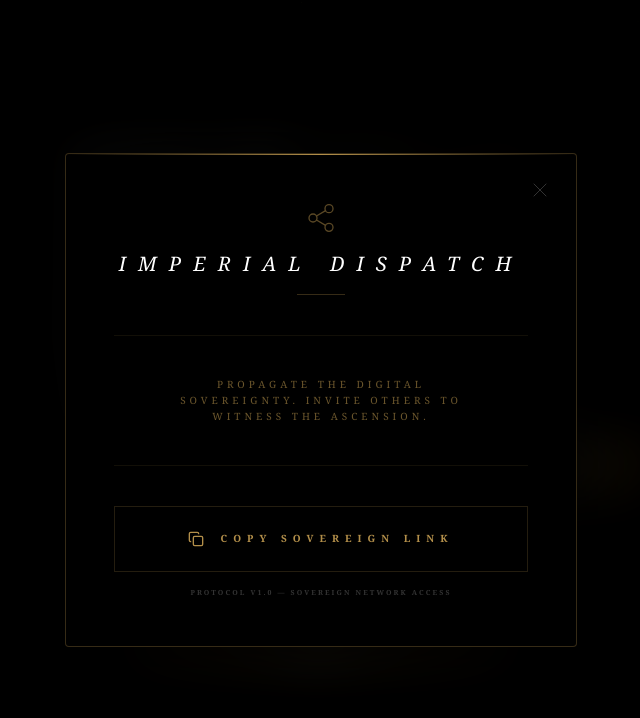
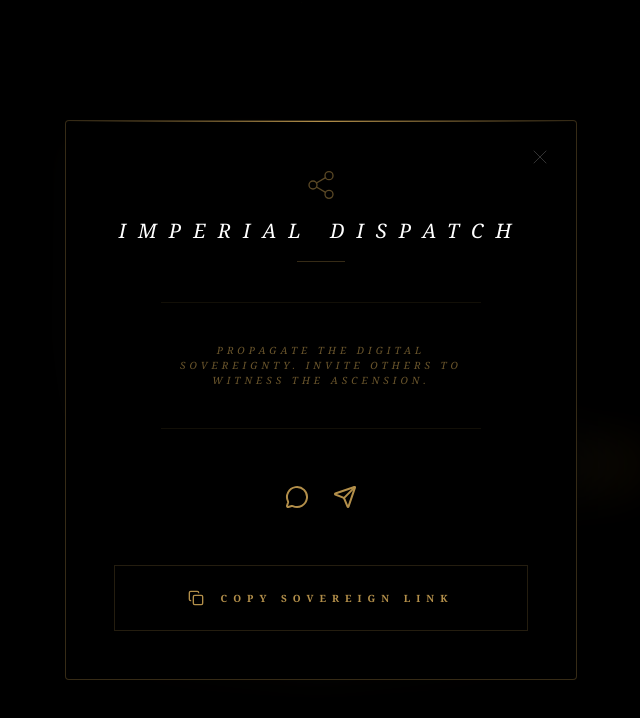
Before and after one commit to Imperial-Admin/NGC_PROJECT, a Next.js app in the folder frontend/: page / in a window 1280 px wide. Both pictures are taken after a click on the button "SHARE". Shown: the top 718 px of the page, without its empty margins (319-959 px from the left). Built offline with nearby package versions, Linux system fonts and the light colour scheme; no server answers.

Commit message:
Imperial Update: Activated History link and fixed Archive page code

```diff
--- a/frontend/app/page.tsx
+++ b/frontend/app/page.tsx
@@ -1,7 +1,7 @@
 "use client";
 import React, { useState, useEffect, useRef } from 'react';
 import { useRouter } from 'next/navigation';
-import { X, Copy, Check, Globe, Share2 } from 'lucide-react';
+import { X, Copy, Check, Globe, Share2, MessageCircle, Send } from 'lucide-react';
 
 export default function Home() {
   const router = useRouter();
@@ -167,7 +167,7 @@ export default function Home() {
             <div className="w-2.5 h-2.5 rounded-full bg-red-600 animate-pulse shadow-[0_0_12px_red]"></div>
             <span className="text-[10px] tracking-[0.4em] uppercase font-black text-white">Live</span>
          </div>
-         <p className="mt-2 text-lg md:text-xl font-mono font-black text-white tracking-tighter drop-shadow-[0_2px_8_rgba(0,0,0,1)] transition-all duration-1000 ease-in-out">
+         <p className="mt-2 text-lg md:text-xl font-mono font-black text-white tracking-tighter drop-shadow-[0_2px_8px_rgba(0,0,0,1)] transition-all duration-1000 ease-in-out">
             {onlineViewers.toLocaleString()}
          </p>
          <p className="text-[8px] uppercase tracking-[0.4em] text-[#b38f4a] font-bold opacity-80">LIVE GLOBAL AUDIENCE</p>
@@ -207,7 +207,7 @@ export default function Home() {
                    </div>
                 </div>
              </div>
-             <div className="absolute -bottom-[132px] left-0 w-64 h-32 pointer-events-none">
+             <div className="absolute -bottom-[132px] left-0 w-64 h-32 pointer-events-auto">
                 <div className="flex flex-col text-left absolute left-0 top-0">
                    <span className="text-[10px] uppercase tracking-[0.2em] text-[#b38f4a] font-bold">Endorse the</span>
                    <span className="text-[12px] uppercase tracking-[0.3em] text-white font-black leading-none">Imperial Asset</span>
@@ -294,39 +294,29 @@ export default function Home() {
          <div className="h-2 w-[1px] bg-[#b38f4a]/20"></div>
          <button className="text-[9px] tracking-[0.5em] uppercase text-[#b38f4a]/50 hover:text-white transition-all font-bold">Live Stream</button>
          <div className="h-2 w-[1px] bg-[#b38f4a]/20"></div>
-         <button className="text-[9px] tracking-[0.5em] uppercase text-[#b38f4a]/50 hover:text-white transition-all font-bold">History</button>
+         <button onClick={() => router.push('/history')} className="text-[9px] tracking-[0.5em] uppercase text-[#b38f4a]/50 hover:text-white transition-all font-bold">History</button>
       </div>
 
-      {/* --- חלונית השיתוף הקיסרית המשודרגת --- */}
       {isShareOpen && (
         <div className="fixed inset-0 z-[200] flex items-center justify-center p-6 transition-all duration-500">
            <div className="absolute inset-0 bg-black/90 backdrop-blur-xl" onClick={() => setIsShareOpen(false)}></div>
-
            <div className="relative w-full max-w-lg bg-black border border-[#b38f4a]/30 p-12 shadow-[0_0_100px_rgba(0,0,0,1)] rounded-sm animate-in zoom-in-95 duration-500 overflow-hidden">
               <div className="absolute top-0 left-0 w-full h-[1px]" style={{ background: `linear-gradient(to right, transparent, #b38f4a, transparent)` }}></div>
-
               <button onClick={() => setIsShareOpen(false)} className="absolute top-6 right-6 text-white/20 hover:text-[#b38f4a] transition-colors"><X className="w-6 h-6" strokeWidth={1} /></button>
-
               <div className="text-center space-y-10">
                  <div className="space-y-4">
                     <Share2 className="w-8 h-8 text-[#b38f4a] mx-auto opacity-50" strokeWidth={1} />
                     <h3 className="text-xl tracking-[0.6em] uppercase font-light text-white italic">Imperial Dispatch</h3>
                     <div className="h-[1px] w-12 bg-[#b38f4a]/30 mx-auto"></div>
                  </div>
-
-                 <div className="py-10 border-y border-[#b38f4a]/10">
-                    <p className="text-[10px] tracking-[0.4em] uppercase text-[#b38f4a]/60 leading-relaxed max-w-xs mx-auto">Propagate the digital sovereignty. Invite others to witness the ascension.</p>
+                 <div className="py-10 border-y border-[#b38f4a]/10 text-[10px] tracking-[0.4em] uppercase text-[#b38f4a]/60 italic font-medium max-w-xs mx-auto">Propagate the digital sovereignty. Invite others to witness the ascension.</div>
+                 <div className="flex justify-center gap-6 py-4">
+                    <button className="text-[#b38f4a] hover:text-white hover:scale-125 transition-all"><MessageCircle className="w-6 h-6" /></button>
+                    <button className="text-[#b38f4a] hover:text-white hover:scale-125 transition-all"><Send className="w-6 h-6" /></button>
                  </div>
-
-                 <div className="space-y-4">
-                    <button
-                       onClick={copyToClipboard}
-                       className="w-full py-6 bg-transparent border border-[#b38f4a]/20 text-[#b38f4a] text-[10px] tracking-[0.6em] uppercase font-black hover:bg-[#b38f4a]/5 hover:border-[#b38f4a] transition-all flex items-center justify-center gap-4 group"
-                    >
-                       {copied ? <><Check className="w-4 h-4" /> Link Secured</> : <><Copy className="w-4 h-4 group-hover:scale-110 transition-transform" /> Copy Sovereign Link</>}
-                    </button>
-                    <p className="text-[7px] tracking-[0.3em] uppercase text-white/20 font-bold">Protocol v1.0 — Sovereign Network Access</p>
-                 </div>
+                 <button onClick={copyToClipboard} className="w-full py-6 bg-transparent border border-[#b38f4a]/20 text-[#b38f4a] text-[10px] tracking-[0.6em] uppercase font-black hover:bg-[#b38f4a]/5 hover:border-[#b38f4a] transition-all flex items-center justify-center gap-4 group">
+                    {copied ? <><Check className="w-4 h-4" /> Link Secured</> : <><Copy className="w-4 h-4 group-hover:scale-110 transition-transform" /> Copy Sovereign Link</>}
+                 </button>
               </div>
            </div>
         </div>
```
Also changed, not shown: frontend/app/history/page.tsx (+0 -7 lines).
